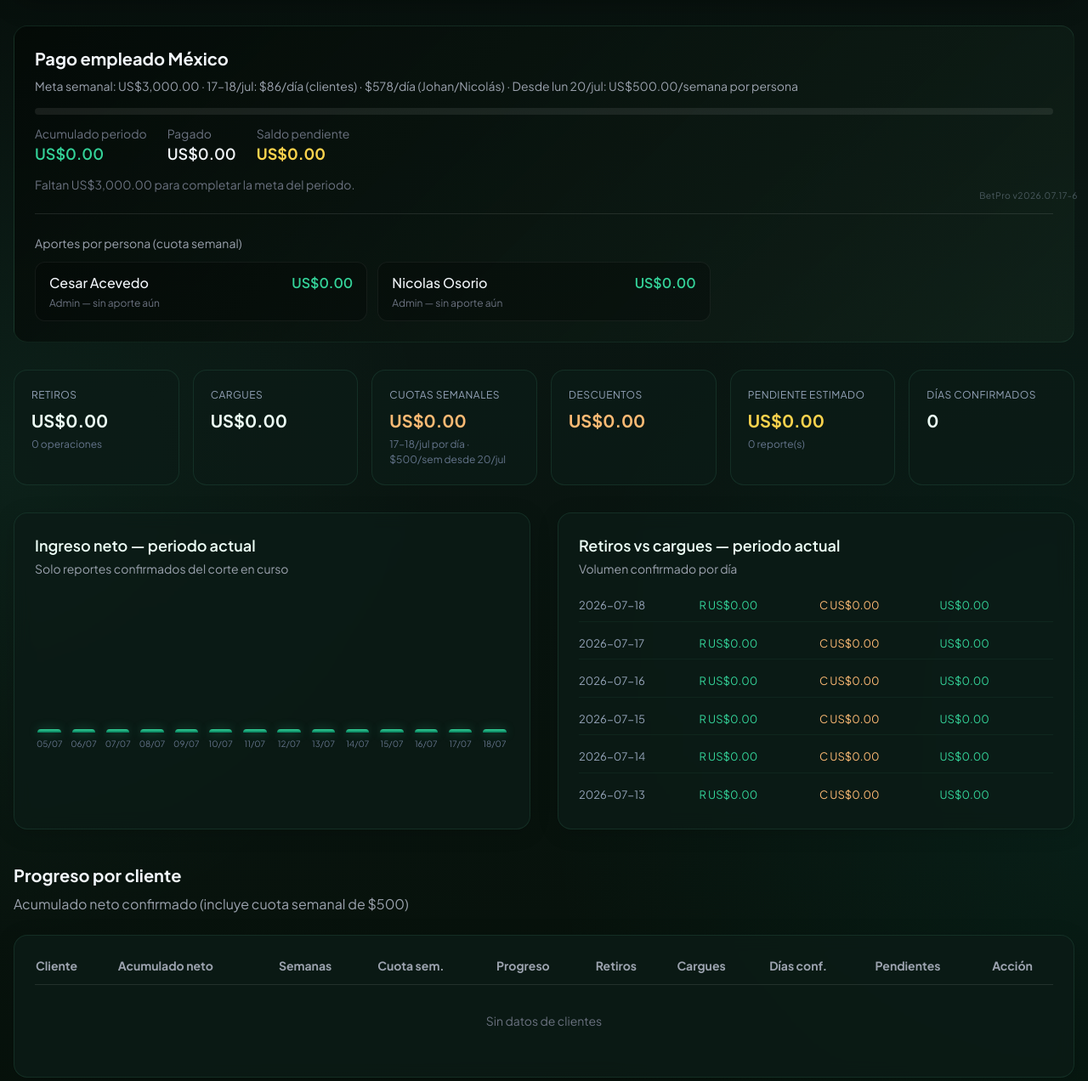
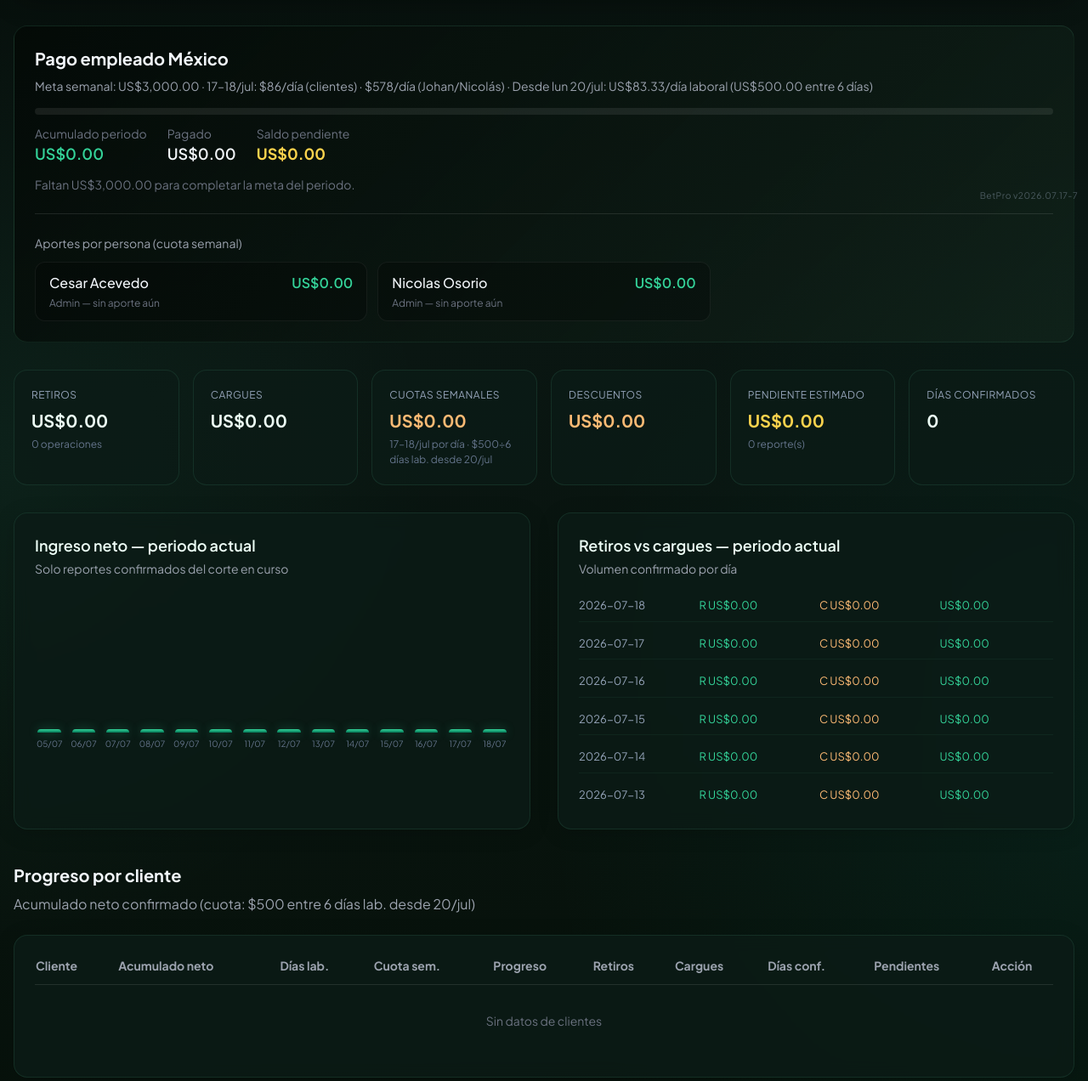
Before and after one commit to Noa0910/Betpro, a FastAPI app: page /reportes in a window 1280 px wide. Shown: the part 554-1826 px from the top of the page at 85% size. Run offline with FastAPI, Linux system fonts and the light colour scheme; the visitor is signed in with stand-in values (Sample User, id 1); data comes from the database, SQL or seed files in the repository; data that the repository does not hold is empty; some libraries are stand-ins or nearby versions.

Commit message:
Split weekly  quota into six working days from Jul 20 onward.
Each confirmed Mon-Sat day deducts /6 (~.33) instead of a flat  per week.

Co-authored-by: Cursor <cursoragent@cursor.com>

```diff
--- a/app/config.py
+++ b/app/config.py
@@ -26,7 +26,7 @@ IS_VERCEL = os.getenv("VERCEL") == "1"
 
 CANONICAL_HOST = os.getenv("BETPRO_CANONICAL_HOST", "www.betpro.management").strip()
 
-APP_VERSION = "2026.07.17-6"
+APP_VERSION = "2026.07.17-7"
 
 
 def _normalize_turso_url(url: str) -> str:
--- a/app/main.py
+++ b/app/main.py
@@ -241,7 +241,7 @@ def cumulative_subtitle() -> str:
         base = f"Periodo actual — desde {pe[8:10]}/{pe[5:7]}/{pe[:4]}"
     else:
         base = "Suma de días confirmados del periodo actual"
-    return f"{base} · 17–18/jul: $86/día clientes, $578/día Johan/Nicolás · Desde lun 20/jul: $500/semana"
+    return f"{base} · 17–18/jul: $86/día clientes, $578/día Johan/Nicolás · Desde 20/jul: $500÷6 días lab. (~$83.33/día)"
 
 
 def billing_context(user_id: int) -> dict:
--- a/app/services.py
+++ b/app/services.py
@@ -677,6 +677,7 @@ def list_workers() -> list[dict]:
             worker["weekly_deduction"] = deductions_map.get(wid, 0.0)
             details = deduction_details.get(wid, {})
             worker["weeks_worked"] = details.get("weeks_worked", 0)
+            worker["weekly_work_days"] = details.get("weekly_work_days", 0)
             worker["transition_days"] = details.get("transition_days", 0)
             worker["pending_reports"] = count_pending_reports(wid)
             workers.append(worker)
@@ -950,6 +951,7 @@ def get_admin_analytics(period: str = "all") -> dict:
         details = deduction_details.get(uid, {})
         c["weekly_deduction"] = weekly
         c["weeks_worked"] = details.get("weeks_worked", 0)
+        c["weekly_work_days"] = details.get("weekly_work_days", 0)
         c["transition_days"] = details.get("transition_days", 0)
         c["cumulative"] = round(c["cumulative"] - weekly, 2)
         c["retiros"] = round(c["retiros"], 2)
--- a/app/templates/admin_analytics.html
+++ b/app/templates/admin_analytics.html
@@ -79,7 +79,8 @@
         <p class="text-sm text-gray-400 mb-4">
           Meta semanal: {{ mexico_pay.target | money }} ·
           17–18/jul: $86/día (clientes) · $578/día (Johan/Nicolás) ·
-          Desde lun 20/jul: {{ mexico_pay.weekly_per_person | money }}/semana por persona
+          Desde lun 20/jul: {{ mexico_pay.weekly_per_work_day | money }}/día laboral
+          ({{ mexico_pay.weekly_per_person | money }} entre {{ mexico_pay.weekly_work_days_total }} días)
         </p>
         <div class="mexico-pay-progress mb-3">
           <div class="mexico-pay-progress-fill" style="width: {{ mexico_pay.progress_pct }}%"></div>
@@ -131,8 +132,8 @@
           <p class="text-xs text-gray-500 mt-1">
             {% if p.role == 'admin' %}Admin{% else %}Cliente{% endif %}
             {% if p.transition_days > 0 %} · {{ p.transition_days }} día(s) transición{% endif %}
-            {% if p.weeks_worked > 0 %} · {{ p.weeks_worked }} sem.{% endif %}
-            {% if p.transition_days == 0 and p.weeks_worked == 0 %}— sin aporte aún{% endif %}
+            {% if p.weekly_work_days > 0 %} · {{ p.weekly_work_days }} día(s) lab.{% endif %}
+            {% if p.transition_days == 0 and p.weekly_work_days == 0 %}— sin aporte aún{% endif %}
           </p>
         </div>
         {% endfor %}
@@ -154,7 +155,7 @@
     <div class="dash-kpi">
       <span class="dash-kpi-label">Cuotas semanales</span>
       <span class="dash-kpi-value text-orange-300">{{ analytics.totals.weekly_deductions | money }}</span>
-      <span class="dash-kpi-sub">17–18/jul por día · $500/sem desde 20/jul</span>
+      <span class="dash-kpi-sub">17–18/jul por día · $500÷6 días lab. desde 20/jul</span>
     </div>
     <div class="dash-kpi">
       <span class="dash-kpi-label">Descuentos</span>
@@ -238,14 +239,14 @@
 
   <section>
     <h3 class="text-xl font-bold mb-2">Progreso por cliente</h3>
-    <p class="text-gray-400 mb-6">Acumulado neto confirmado (incluye cuota semanal de $500)</p>
+    <p class="text-gray-400 mb-6">Acumulado neto confirmado (cuota: $500 entre 6 días lab. desde 20/jul)</p>
     <div class="card overflow-x-auto">
       <table class="w-full text-sm">
         <thead>
           <tr class="text-left text-gray-400 border-b border-white/10">
             <th class="pb-3 pr-4">Cliente</th>
             <th class="pb-3 pr-4">Acumulado neto</th>
-            <th class="pb-3 pr-4">Semanas</th>
+            <th class="pb-3 pr-4">Días lab.</th>
             <th class="pb-3 pr-4">Cuota sem.</th>
             <th class="pb-3 pr-4">Progreso</th>
             <th class="pb-3 pr-4">Retiros</th>
@@ -260,7 +261,7 @@
           <tr class="border-b border-white/5">
             <td class="py-4 pr-4 font-medium">{{ c.name }}</td>
             <td class="py-4 pr-4 font-bold text-betpro-400 text-lg">{{ c.cumulative | money }}</td>
-            <td class="py-4 pr-4">{{ c.weeks_worked }}</td>
+            <td class="py-4 pr-4">{{ c.weekly_work_days }}{% if c.transition_days > 0 %} + {{ c.transition_days }} trans.{% endif %}</td>
             <td class="py-4 pr-4 text-orange-300">− {{ c.weekly_deduction | money }}</td>
             <td class="py-4 pr-4 min-w-[140px]">
               <div class="progress-track">
--- a/app/templates/admin_clients.html
+++ b/app/templates/admin_clients.html
@@ -22,7 +22,7 @@
 
   <section class="mb-10">
     <h2 class="text-2xl font-bold mb-2">Clientes y administradores</h2>
-    <p class="text-gray-400 mb-6">Todos hacen reportes diarios. Cuota: $86/día (17–18 jul), $500/semana desde lun 20 jul.</p>
+    <p class="text-gray-400 mb-6">Todos hacen reportes diarios. Cuota: $86/día (17–18 jul), $500÷6 días lab. (~$83.33/d) desde lun 20 jul.</p>
 
     <div class="card overflow-x-auto mb-8">
       <table class="w-full text-sm">
@@ -31,7 +31,7 @@
             <th class="pb-3 pr-4">Tipo</th>
             <th class="pb-3 pr-4">Nombre</th>
             <th class="pb-3 pr-4">Usuario</th>
-            <th class="pb-3 pr-4">Semanas</th>
+            <th class="pb-3 pr-4">Días lab.</th>
             <th class="pb-3 pr-4">Cuota sem.</th>
             <th class="pb-3 pr-4">Acumulado neto</th>
             <th class="pb-3 pr-4">Pendientes</th>
@@ -51,7 +51,7 @@
             </td>
             <td class="py-4 pr-4 font-medium">{{ w.name }}</td>
             <td class="py-4 pr-4 text-gray-400">{{ w.username }}</td>
-            <td class="py-4 pr-4">{{ w.weeks_worked }}</td>
+            <td class="py-4 pr-4">{{ w.weekly_work_days }}{% if w.transition_days > 0 %} + {{ w.transition_days }} trans.{% endif %}</td>
             <td class="py-4 pr-4 text-orange-300">− {{ w.weekly_deduction | money }}</td>
             <td class="py-4 pr-4 font-semibold text-betpro-400 text-lg">{{ w.cumulative_total | money }}</td>
             <td class="py-4 pr-4">
--- a/app/templates/admin_worker_detail.html
+++ b/app/templates/admin_worker_detail.html
@@ -13,7 +13,7 @@
           <p class="text-sm text-gray-400">
             @{{ worker.username }}
             {% if worker.role == 'admin' %} · Admin{% else %} · Cliente{% endif %}
-            · Cuota: $86/d (17–18 jul) · $500/sem desde 20/jul
+            · Cuota: $86/d (17–18 jul) · $500÷6 días lab. desde 20/jul
           </p>
         </div>
       </div>
@@ -41,7 +41,7 @@
   <p class="text-sm text-gray-400 mb-6 -mt-4">
     Bruto periodo: {{ billing.gross_cumulative | money }}
     · Descuento cuota: − {{ billing.weekly_deduction_total | money }}
-    {% if billing.transition_days > 0 %}({{ billing.transition_days }} día(s) transición{% if billing.weeks_worked > 0 %}, {{ billing.weeks_worked }} sem.{% endif %}){% elif billing.weeks_worked > 0 %}({{ billing.weeks_worked }} sem.){% endif %}
+    {% if billing.transition_days > 0 %}({{ billing.transition_days }} día(s) transición{% if billing.weekly_work_days > 0 %}, {{ billing.weekly_work_days }} día(s) lab.{% endif %}){% elif billing.weekly_work_days > 0 %}({{ billing.weekly_work_days }} día(s) lab.){% endif %}
     · <strong class="text-gray-300">Neto acumulado:</strong>
     <strong class="text-betpro-400">{{ billing.net_cumulative | money }}</strong>
   </p>
--- a/app/templates/components.html
+++ b/app/templates/components.html
@@ -292,7 +292,7 @@
   </div>
 
   <p class="text-xs text-gray-500 mt-3">
-    Cuota semanal de $500 desde el lun 20/jul (17–18/jul: tarifa diaria especial). No afecta el total del día.
+    Cuota desde lun 20/jul: $500 entre 6 días laborables (~$83.33/día). 17–18/jul: tarifa diaria especial.
   </p>
   {% if not report.summary.is_confirmed %}
   <p class="text-xs text-gray-500 mt-1">El total del día se suma al acumulado cuando el admin confirma el reporte.</p>
--- a/app/templates/worker_panel.html
+++ b/app/templates/worker_panel.html
@@ -35,7 +35,7 @@
   <p class="text-sm text-gray-400 mb-6 -mt-4">
     Bruto periodo: {{ billing.gross_cumulative | money }}
     · Descuento cuota: − {{ billing.weekly_deduction_total | money }}
-    {% if billing.transition_days > 0 %}({{ billing.transition_days }} día(s) transición{% if billing.weeks_worked > 0 %}, {{ billing.weeks_worked }} sem.{% endif %}){% elif billing.weeks_worked > 0 %}({{ billing.weeks_worked }} sem.){% endif %}
+    {% if billing.transition_days > 0 %}({{ billing.transition_days }} día(s) transición{% if billing.weekly_work_days > 0 %}, {{ billing.weekly_work_days }} día(s) lab.{% endif %}){% elif billing.weekly_work_days > 0 %}({{ billing.weekly_work_days }} día(s) lab.){% endif %}
     · <strong class="text-gray-300">Neto acumulado:</strong>
     <strong class="text-betpro-400">{{ billing.net_cumulative | money }}</strong>
   </p>
```
Also changed, not shown: app/weekly_billing.py (+21 -5 lines).
